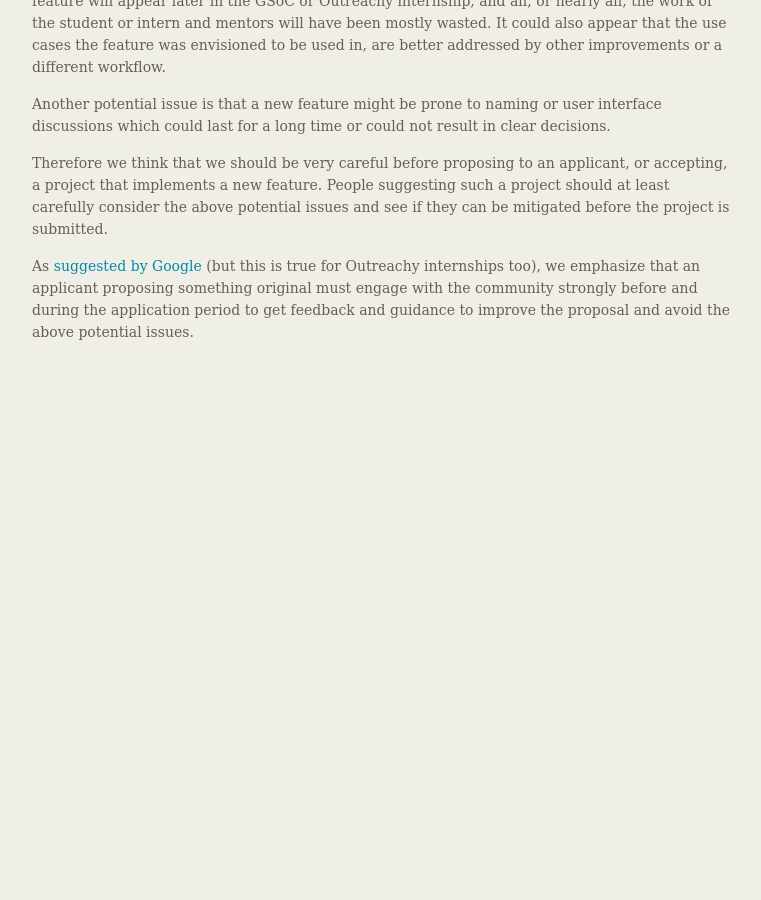
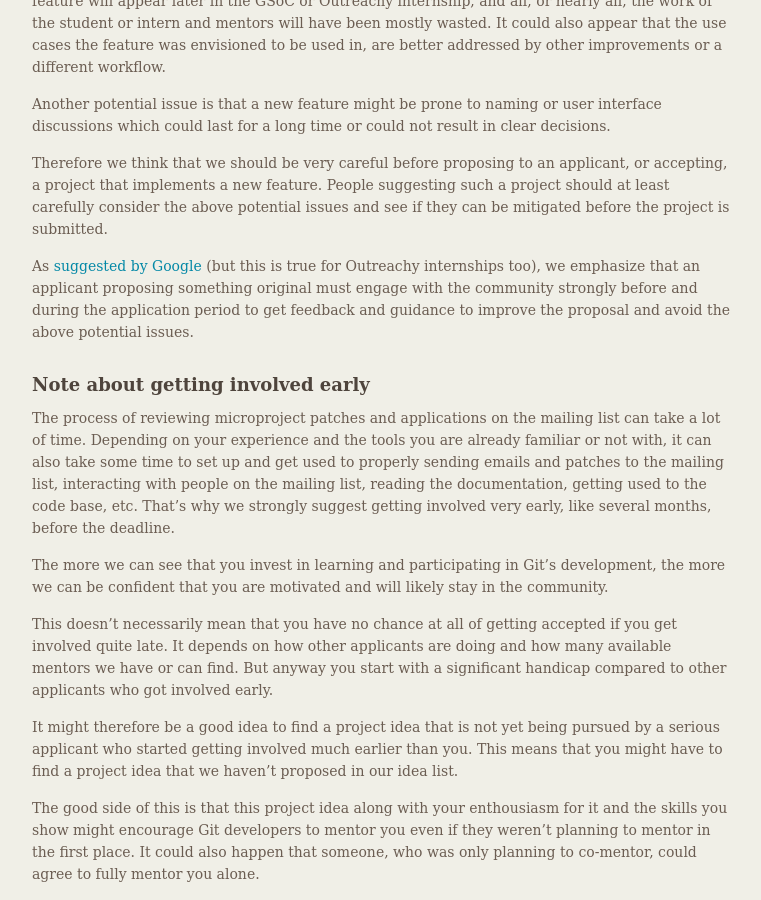
Before and after one commit to git/git.github.io, a Jekyll site: the page built from General-Application-Information.md, in a window 1280 px wide and 900 px high, scrolled down 3187 px. Shown: the whole window, without its empty margins (377-1138 px from the left). Built offline with Jekyll 4.4.1, drawn with Linux system fonts in a browser that asks for light colours; before the commit the page ends 3545 px from its top, so only the background shows below that; some of the changed text lies outside the part shown.

Commit message:
General-Application: add a note about getting involved early

```diff
--- a/General-Application-Information.md
+++ b/General-Application-Information.md
@@ -94,7 +94,8 @@ In summary, all applicants must (not necessarily in this order):
 * Write a detailed application explaining their project.
 
 * Discuss their project by posting drafts of their application on the
-  mailing-list long before the deadline.
+  mailing-list long before the deadline. See the "Note about getting
+  involved early" below.
 
 In your application, and in the discussions related to projects you
 are interested in, it is a good idea to:
@@ -210,3 +211,35 @@ As [suggested by Google](https://google.github.io/gsocguides/mentor/defining-a-p
 applicant proposing something original must engage with the community
 strongly before and during the application period to get feedback and
 guidance to improve the proposal and avoid the above potential issues.
+
+## Note about getting involved early
+
+The process of reviewing microproject patches and applications on the
+mailing list can take a lot of time. Depending on your experience and
+the tools you are already familiar or not with, it can also take some
+time to set up and get used to properly sending emails and patches to
+the mailing list, interacting with people on the mailing list, reading
+the documentation, getting used to the code base, etc. That's why we
+strongly suggest getting involved very early, like several months,
+before the deadline.
+
+The more we can see that you invest in learning and participating in
+Git's development, the more we can be confident that you are motivated
+and will likely stay in the community.
+
+This doesn't necessarily mean that you have no chance at all of
+getting accepted if you get involved quite late. It depends on how
+other applicants are doing and how many available mentors we have or
+can find. But anyway you start with a significant handicap compared to
+other applicants who got involved early.
+
+It might therefore be a good idea to find a project idea that is not
+yet being pursued by a serious applicant who started getting involved
+much earlier than you. This means that you might have to find a
+project idea that we haven't proposed in our idea list.
+
+The good side of this is that this project idea along with your
+enthousiasm for it and the skills you show might encourage Git
+developers to mentor you even if they weren't planning to mentor in
+the first place. It could also happen that someone, who was only
+planning to co-mentor, could agree to fully mentor you alone.
```
